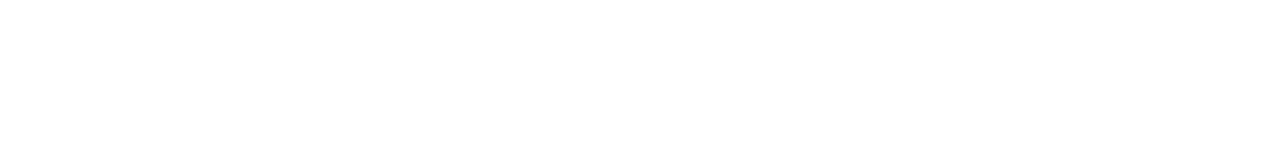
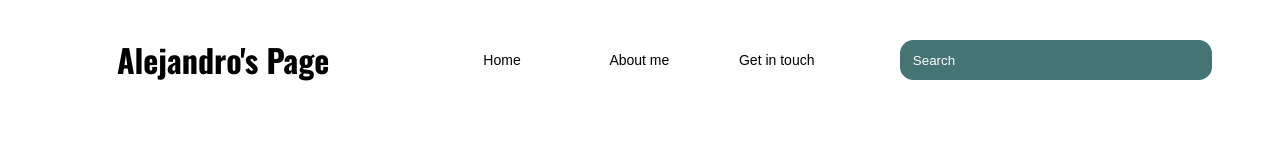
Before and after one commit to alejopc7410/alejandro, a plain HTML site: page index.html in a window 1280 px wide. Drawn offline with nearby package versions, Linux system fonts and the light colour scheme.

Commit message:
Creating the header

```diff
--- a/assets/index.css
+++ b/assets/index.css
@@ -1,4 +1,5 @@
 @charset 'utf-8';
+@import url('https://fonts.googleapis.com/css2?family=Oswald:wght@500;600;700&display=swap');
 
 * {
     margin: 0;
@@ -10,6 +11,75 @@
 }
 
 .container {
-    width: min(100% - 30px, 1080px);
+    width: min(100% - 30px, 1280px);
     margin-inline: auto;
 }
+
+/*----------------------------------------*/
+/*--------------- HEADER ---------------- */
+/*----------------------------------------*/
+
+header {
+    height: 15vh;
+    background: transparent;
+    overflow: hidden;
+}
+
+.flexbox {
+    display: flex;
+}
+
+h1 {
+    width: 33.3%;
+    font-family: Oswald, sans-serif;
+    font-size: 2em;
+    line-height: 15vh;
+    text-align: center;
+}
+
+nav {
+    width: 33.3%
+}
+
+ul {
+    list-style: none;
+    display: flex;
+    line-height: 15vh;
+    justify-content: center;
+    width: 100%;
+}
+
+li {
+    font-family: "Nunito Sans", sans-serif;
+    font-size: 14px;
+    width: 33%;
+    text-align: center;
+    cursor: pointer;
+}
+
+a:hover {
+    background: #000;
+    color: #fff;
+    border-radius: 1em;
+    padding: 0.9em 0.9em;
+}
+
+.search-box {
+    display: flex;
+    justify-content: center;
+    align-items: center;
+    width: 33.3%;
+}
+
+.search-input {
+    width: 75%;
+    background: #457474;
+    height: 3em;
+    border-radius: 1em;
+    color: #fff;
+    padding-left: 1em;
+}
+
+.search-input::placeholder {
+    color: #fff;
+}
--- a/index.html
+++ b/index.html
@@ -11,7 +11,19 @@
 </head>
 <body>
     <header>
-
+        <div class="container flexbox">
+            <h1>Alejandro's Page</h1>
+            <nav>
+                <ul>
+                    <li><a>Home</a></li>
+                    <li><a>About me</a></li>
+                    <li><a>Get in touch</a></li>
+                </ul>
+            </nav>
+            <div class="search-box">
+               <input type="search" class="search-input" placeholder="Search">
+            </div>
+        </div>
     </header>
     <main>
 
```
